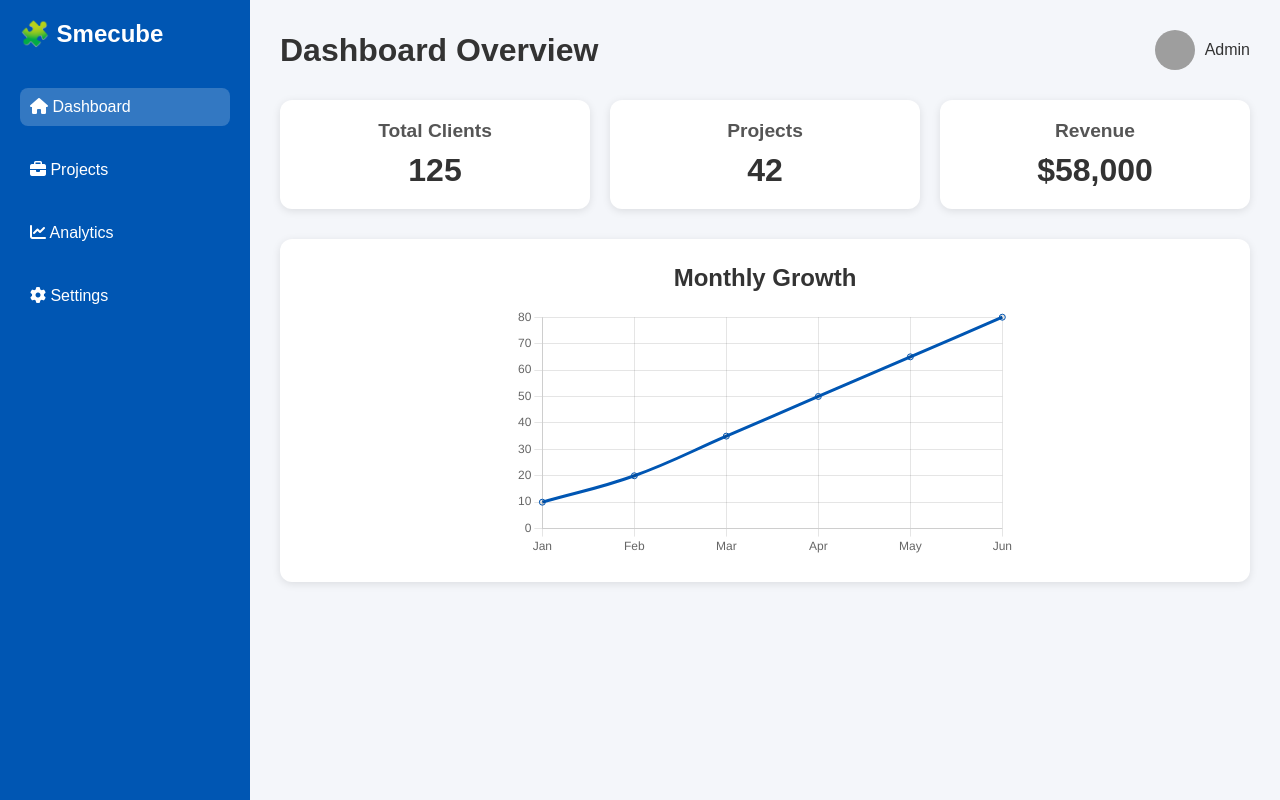
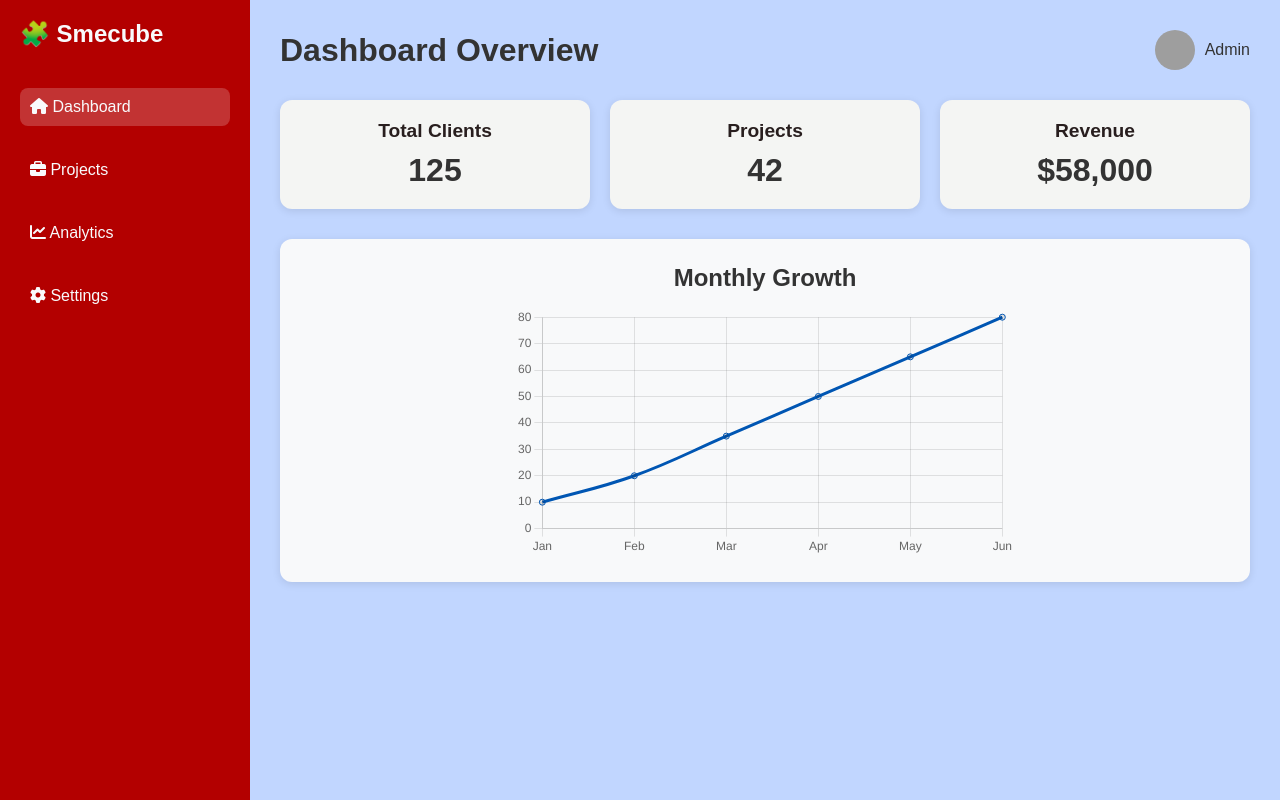
Before and after one commit to fahimk7007/smeCube-fahim, a PHP site: page / in a window 1280 px wide. Run offline with PHP 8.4, Linux system fonts and the light colour scheme; some libraries are stand-ins or nearby versions; grey boxes are pictures that could not be loaded.

Commit message:
Update style.css

```diff
--- a/smecube-ui/style.css
+++ b/smecube-ui/style.css
@@ -7,7 +7,7 @@
 
 body {
   display: flex;
-  background-color: #f4f6fa;
+  background-color: #c1d6ff;
   color: #333;
 }
 
@@ -15,8 +15,8 @@ body {
 .sidebar {
   width: 250px;
   height: 100vh;
-  background: #0056b3;
-  color: white;
+  background: #b30000;
+  color: rgb(249, 250, 252);
   display: flex;
   flex-direction: column;
   padding: 20px;
@@ -75,7 +75,7 @@ header {
 }
 
 .card {
-  background: white;
+  background: rgb(244, 245, 243);
   border-radius: 12px;
   box-shadow: 0 2px 8px rgba(0,0,0,0.1);
   padding: 20px;
@@ -84,7 +84,7 @@ header {
 
 .card h3 {
   font-size: 1.2rem;
-  color: #555;
+  color: #281e1e;
 }
 
 .card p {
@@ -95,7 +95,7 @@ header {
 
 /* Chart Section */
 .chart {
-  background: white;
+  background: rgb(248, 249, 250);
   margin-top: 30px;
   padding: 25px;
   border-radius: 12px;
```
